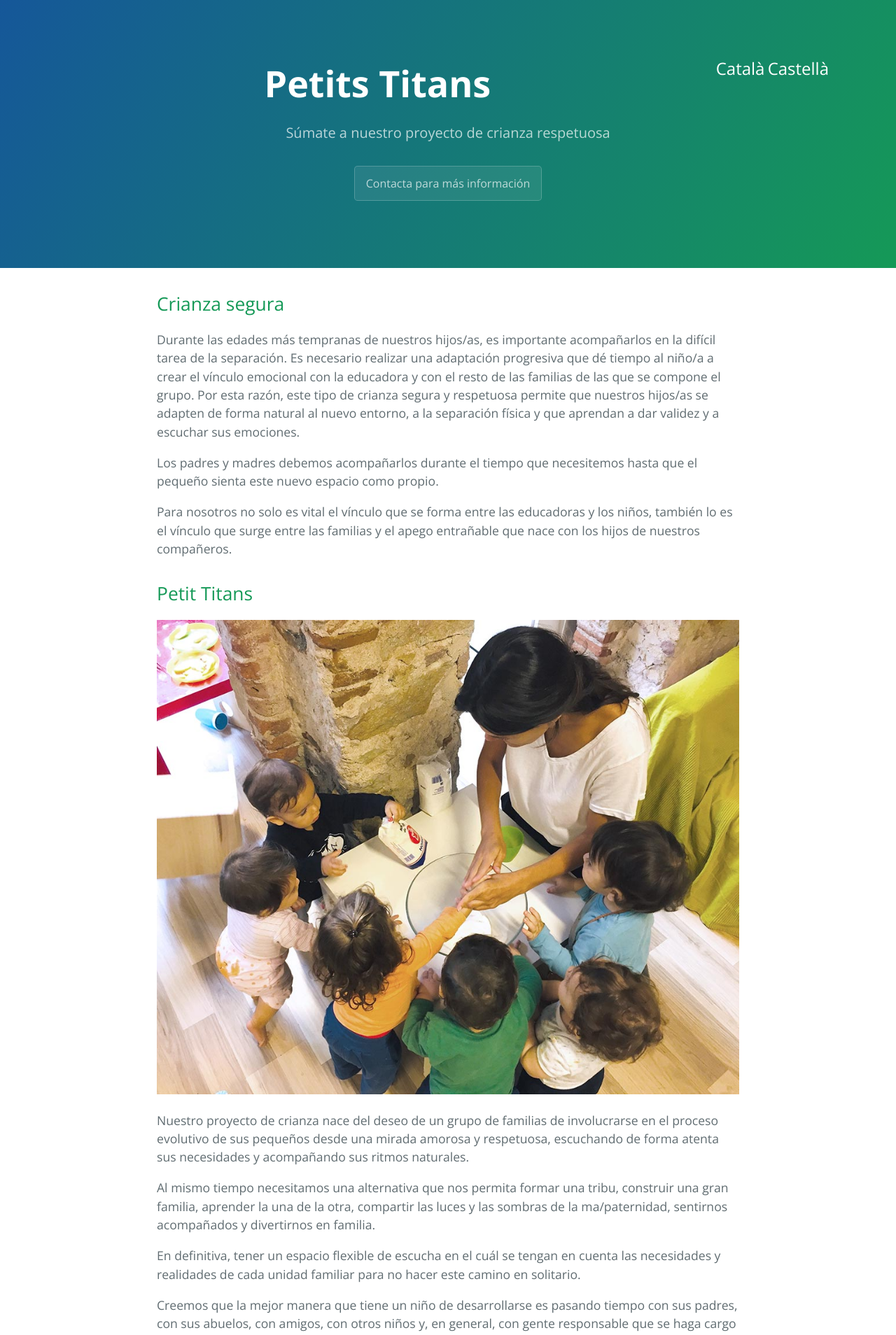
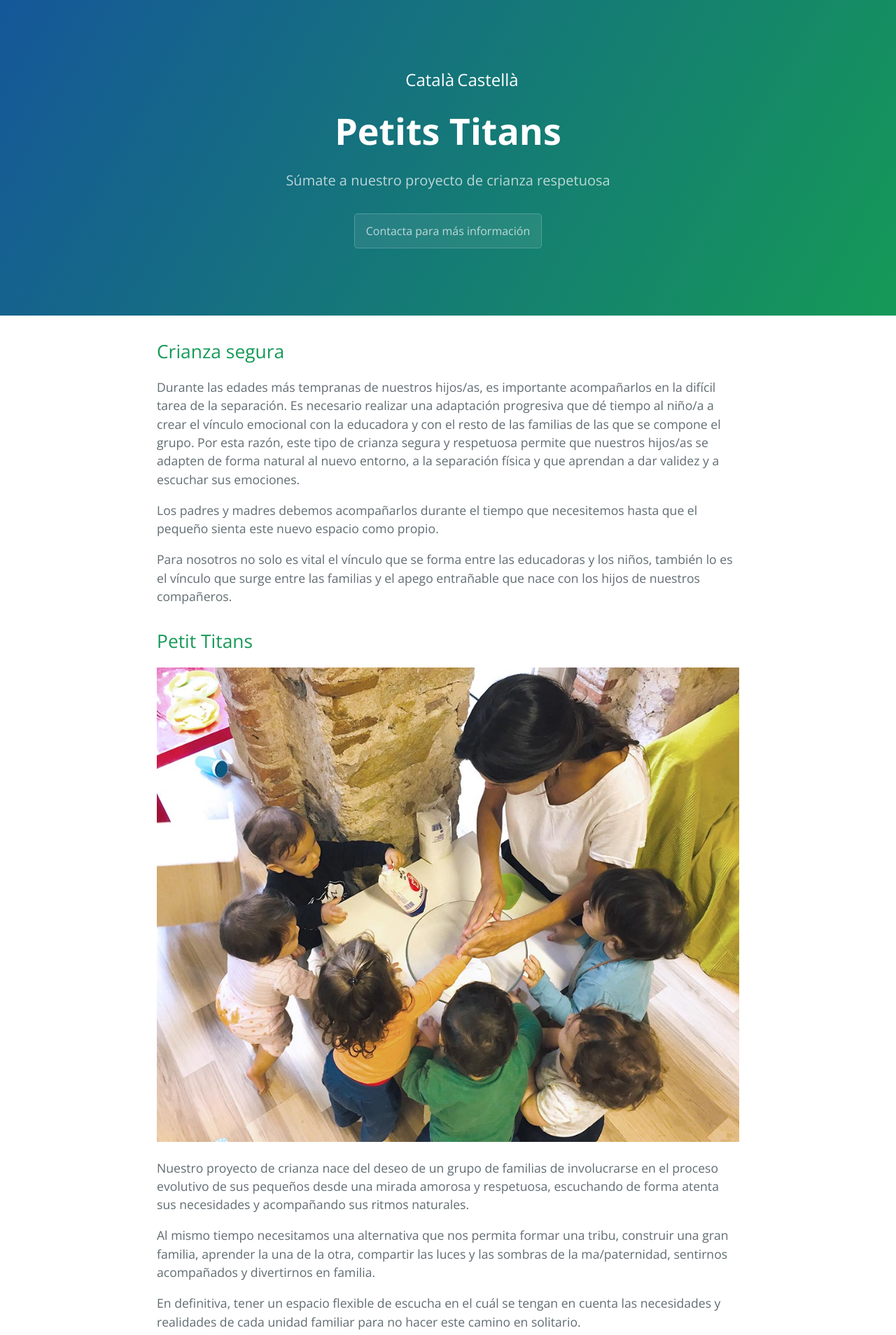
Before and after one commit to sseerrggii/Petits-Titans, a Jekyll site: the page built from index.md, in a window 1280 px wide. Shown: the top 1908 px of the page at 70% size. Built offline with Jekyll 4.4.1, drawn with Linux system fonts in a browser that asks for light colours; our own code applies the rules of GitHub Pages for plain Markdown files; the repository's description, which GitHub fills in, is left out.

Commit message:
Update jekyll-theme-cayman.scss

```diff
--- a/_sass/jekyll-theme-cayman.scss
+++ b/_sass/jekyll-theme-cayman.scss
@@ -378,8 +378,6 @@ a {
 }
 
 .nav{
-  float: right;
-  margin: 0;
   list-style: none;
 }
 
```
